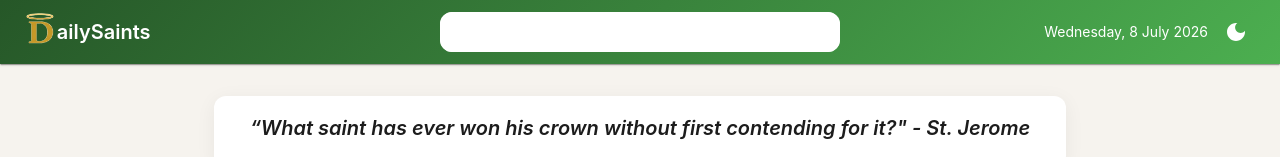
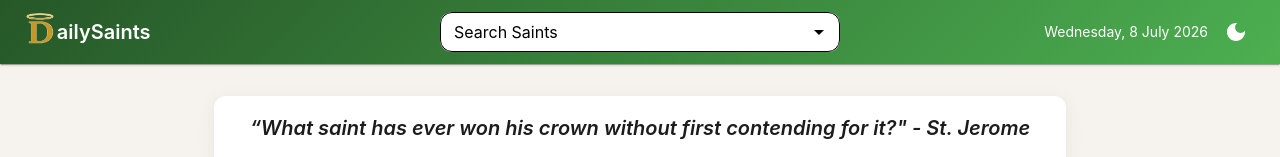
Before and after one commit to kyleghughes/dailysaints, a React (Vite) app in the folder dailysaints/: page / in a window 1280 px wide. Shown: the top 157 px of the page. Built offline with nearby package versions, Linux system fonts and the light colour scheme.

Commit message:
BugFix: Searchbar visibility

```diff
--- a/dailysaints/src/components/Header.tsx
+++ b/dailysaints/src/components/Header.tsx
@@ -101,7 +101,7 @@ const Header = ({
           >
             <Box sx={{ width: "100%", maxWidth: 450 }}>
               <Searchbar
-                darkColor={isWhiteColour}
+                darkColor={true}
                 isMobile={false}
                 onSelectSaint={onSelectSaint}
               />
```
